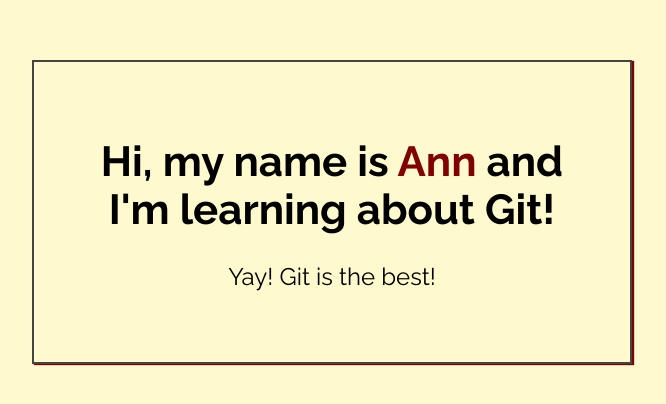
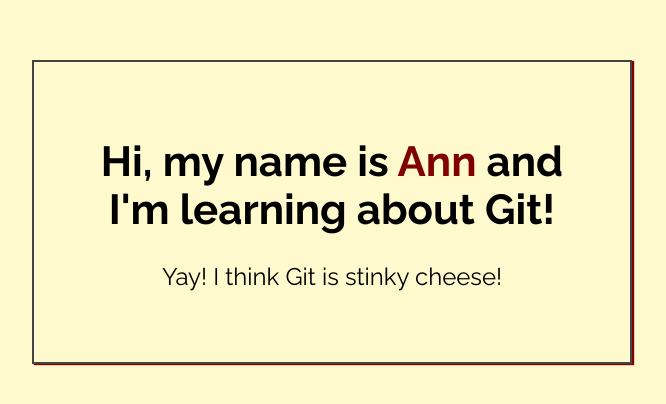
Before and after one commit to marikebotha/my-second-repo, a plain HTML site: page index.html in a window 1280 px wide. Shown: the part 188-592 px from the top of the page, without its empty margins (308-974 px from the left). Drawn offline with Linux system fonts and the light colour scheme.

Commit message:
stinky cheese option

```diff
--- a/index.html
+++ b/index.html
@@ -16,7 +16,7 @@
     <div class="greeting">
         <h1>Hi, my name is <span class="highlight">Ann</span> and I'm learning about Git! </h1>
 
-        <p>Yay! Git is the best!</p>
+        <p>Yay! I think Git is stinky cheese!</p>
     </div>
 
 </body>
```
